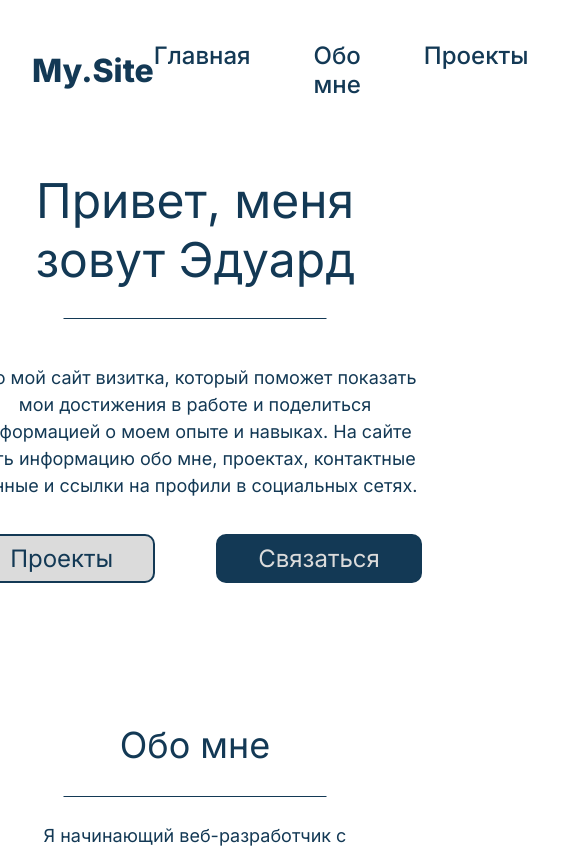
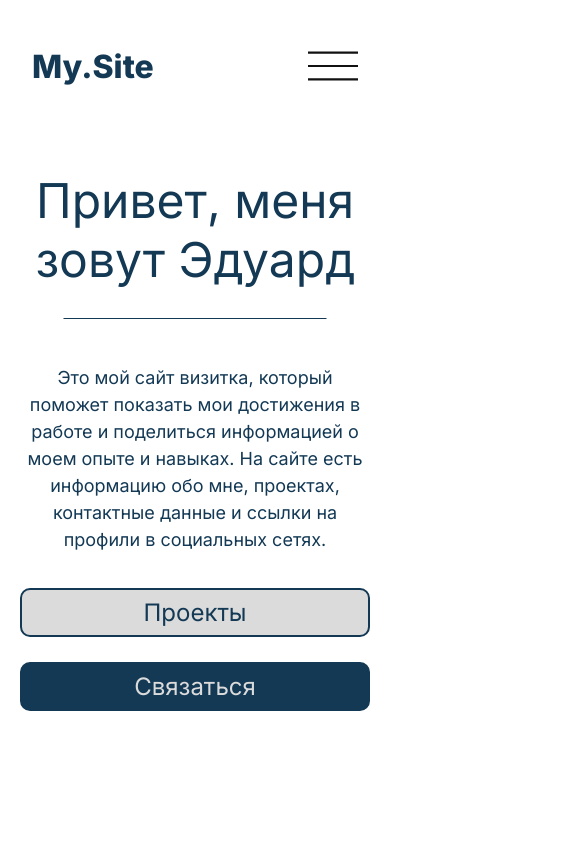
Before and after one commit to DogmaN-fe/my-website, a Next.js app: page / in a window 390 px wide. Shown: the top 848 px of the page, 570 px wide, since content can reach past the window. Built offline with nearby package versions, Linux system fonts and the light colour scheme.

Commit message:
Добалвена адаптивность и меню для телефонов

```diff
--- a/src/app/globals.css
+++ b/src/app/globals.css
@@ -18,7 +18,6 @@ a,
 a:link,
 a:visited {
   text-decoration: none;
-  color: #133955;
 
   transition: color 0.5s ease-in-out;
 }
--- a/src/app/layout.module.sass
+++ b/src/app/layout.module.sass
@@ -1,8 +1,17 @@
 .header
     position: fixed
+    display: flex
     width: 100vw
     background-color: #ffffff
+
+    padding: 41px 32px
+
+    align-items: center
+    justify-content: space-between
 
     z-index: 1
 
     top: 0
+    &__logo
+        font-size: 32px
+        font-weight: 800
--- a/src/app/layout.tsx
+++ b/src/app/layout.tsx
@@ -1,8 +1,9 @@
 import type { Metadata } from "next";
 import { Inter } from "next/font/google";
 import "./globals.css";
-import styles from './layout.module.sass'
+import styles from "./layout.module.sass";
 import Navigation from "./ui/navigation/naviagtion";
+import Link from "next/link";
 
 const inter = Inter({ subsets: ["latin"] });
 
@@ -20,6 +21,9 @@ export default function RootLayout({
     <html lang="en">
       <body className={inter.className}>
         <header className={styles.header}>
+          <Link href={"/"} className={styles.header__logo}>
+            My.Site
+          </Link>
           <Navigation />
         </header>
         {children}
--- a/src/app/page.module.sass
+++ b/src/app/page.module.sass
@@ -24,7 +24,7 @@
     margin-bottom: 35px
 
 .main
-    padding: 146px 0 0 0
+    padding: 146px 20px 0
     &__welcome
         @include section
 
@@ -46,6 +46,7 @@
             &__buttons
                 display: flex
                 justify-content: center
+
     &__about
         @include section
 
@@ -70,8 +71,6 @@
         flex-direction: column
         align-items: center
 
-        padding: 0 20px
-
         &_info
             @include block
 
@@ -91,7 +90,18 @@
 .button_projects
     background: #dbdbdb !important
     color: #133955 !important
-    margin-right: 61px
     &:hover
         background: #133955 !important
         color: #dbdbdb !important
+
+@media (max-width: 780px)
+    .main
+        &__project
+            &_cards
+                grid-template-columns: minmax(320px, 780px)
+@media (max-width: 500px)
+    .main
+        &__welcome
+            &_block
+                &__buttons
+                    flex-direction: column
--- a/src/app/ui/button/button.module.sass
+++ b/src/app/ui/button/button.module.sass
@@ -7,6 +7,14 @@
     border: #133955 2px solid
 
     transition: background 0.5s, color 0.5s
+    &:not(:last-child)
+        margin-right: 61px
     &:hover
         background: #dbdbdb
         color: #133955
+
+@media (max-width: 500px)
+    .button
+        &:not(:last-child)
+            margin: 0
+            margin-bottom: 25px
--- a/src/app/ui/button/button.tsx
+++ b/src/app/ui/button/button.tsx
@@ -12,8 +12,8 @@ export default function Button({
   href?: string;
 }): ReactElement {
   return (
-    <Link href={href}>
-      <button className={`${className} ${styles.button}`}>{text}</button>
+    <Link href={href} className={`${className} ${styles.button}`}>
+      {text}
     </Link>
   );
 }
--- /dev/null
+++ b/src/app/ui/mobile-menu/mobile-menu.module.sass
@@ -0,0 +1,35 @@
+.menu
+    display: flex
+
+    align-items: center
+
+    flex-direction: column
+
+    padding: 30px
+
+    position: fixed
+    top: 0
+    left: 0
+    width: 100%
+    height: 100%
+    background: #ffffff
+
+    &__btn_close
+        display: block
+        position: relative
+        width: 50px
+        height: 50px
+
+        align-self: flex-end
+        margin-bottom: 173px
+
+    &__links
+        display: flex
+        flex-direction: column
+        align-items: center
+        &_link
+            font-size: 24px
+            font-weight: 500
+            text-align: center
+            &:not(:last-child)
+                margin-bottom: 25px
--- /dev/null
+++ b/src/app/ui/mobile-menu/mobile-menu.tsx
@@ -0,0 +1,45 @@
+"use client";
+
+import Link from "next/link";
+import Image from "next/image";
+import styles from "./mobile-menu.module.sass";
+
+import Button from "../button/button";
+import menuOpen from "/public/Mobile Menu Toggle Open.svg";
+import { MouseEventHandler } from "react";
+
+const MobileMenu = ({
+  toggleMenu,
+}: {
+  toggleMenu: MouseEventHandler<HTMLElement>;
+}) => {
+  return (
+    <div className={styles.menu}>
+      <span className={styles.menu__btn_close}>
+        <Image src={menuOpen} alt={"menu"} onClick={toggleMenu} fill />
+      </span>
+      <ul className={styles.menu__inks}>
+        <li className={styles.menu__links_link}>
+          <Link href={"#main"} onClick={toggleMenu}>
+            Главная
+          </Link>
+        </li>
+        <li className={styles.menu__links_link}>
+          <Link href={"#About"} onClick={toggleMenu}>
+            Обо мне
+          </Link>
+        </li>
+        <li className={styles.menu__links_link}>
+          <Link href={"#Projects"} onClick={toggleMenu}>
+            Проекты
+          </Link>
+        </li>
+        <li className={styles.menu__links_link} onClick={toggleMenu}>
+          <Button text={"Связаться"} href={"#Projects"} />
+        </li>
+      </ul>
+    </div>
+  );
+};
+
+export default MobileMenu;
--- a/src/app/ui/navigation/naviagtion.module.sass
+++ b/src/app/ui/navigation/naviagtion.module.sass
@@ -1,17 +1,6 @@
 .nav
     display: flex
-    width: 100%
-
-    padding: 41px 32px
-
-    justify-content: space-between
     align-items: center
-
-    &__logo
-        font-size: 32px
-        font-weight: 800
-        &:hover
-            color: #133955
     &__navigation
         display: flex
         align-items: center
@@ -24,3 +13,15 @@
                 font-weight: 500
                 &:not(:last-child)
                     margin-right: 63px
+        &_menu
+            display: none
+
+@media (max-width: 780px)
+    .nav
+        &__navigation
+            display: none
+            &_menu
+                display: block
+                position: relative
+                width: 50px
+                height: 50px
--- a/src/app/ui/navigation/naviagtion.tsx
+++ b/src/app/ui/navigation/naviagtion.tsx
@@ -1,13 +1,23 @@
+"use client";
+
 import Link from "next/link";
-import { ReactElement } from "react";
-import styles from './naviagtion.module.sass'
+import Image from "next/image";
+import { ReactElement, useState } from "react";
+import styles from "./naviagtion.module.sass";
 
 import Button from "../button/button";
+import menuClose from "/public/Mobile Menu Toggle.svg";
+import MobileMenu from "../mobile-menu/mobile-menu";
 
 export default function Navigation(): ReactElement {
+  const [isOpen, setIsOpen] = useState(false);
+
+  const toggleMenu = () => {
+    setIsOpen(!isOpen);
+  };
+
   return (
     <nav className={styles.nav}>
-      <Link href={"/"} className={styles.nav__logo}>My.Site</Link>
       <span className={styles.nav__navigation}>
         <ul className={styles.nav__navigation_links}>
           <li className={styles.nav__navigation_links__link}>
@@ -20,7 +30,19 @@ export default function Navigation(): ReactElement {
             <Link href={"#Projects"}>Проекты</Link>
           </li>
         </ul>
-        <Button text={"Связаться"} href={"#Projects"} />
+        <Button text={"Связаться"} href={"#Contatc"} />
+      </span>
+
+      <span className={styles.nav__navigation_menu}>
+        <Image
+          src={menuClose.src}
+          alt={"menu"}
+          fill
+          onClick={toggleMenu}
+        />
+        {isOpen && (
+          <MobileMenu toggleMenu={toggleMenu} />
+        )}
       </span>
     </nav>
   );
--- a/src/app/ui/project-card/project-card.module.sass
+++ b/src/app/ui/project-card/project-card.module.sass
@@ -46,3 +46,8 @@
                 height: 30px
                 &:not(:last-child)
                     margin-right: 25px
+
+@media (max-width: 780px)
+    .card
+        &__photo
+            height: 374px
```
Also changed, not shown: public/Mobile Menu Toggle Open.svg (added), public/Mobile Menu Toggle.svg (added).
